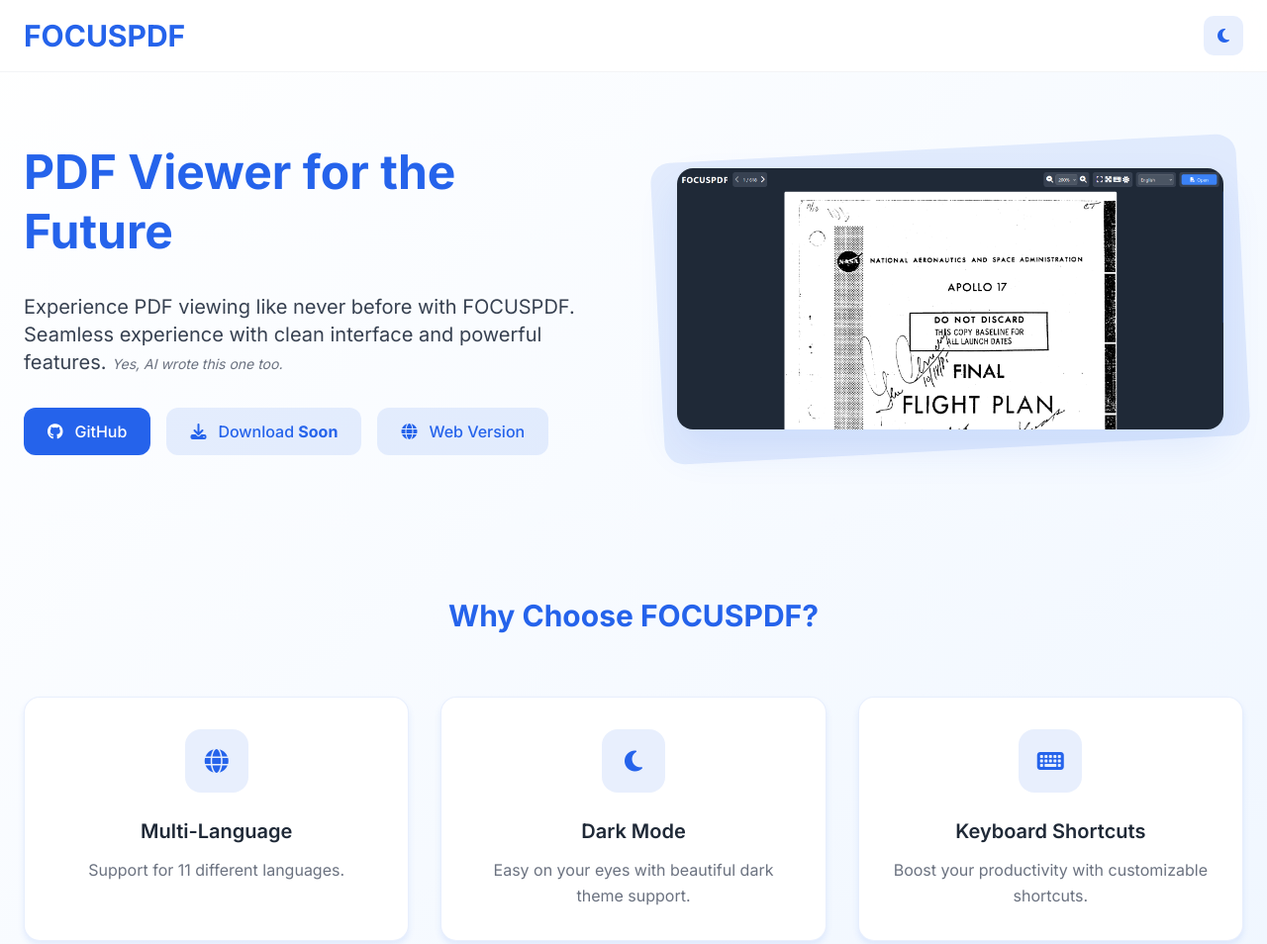
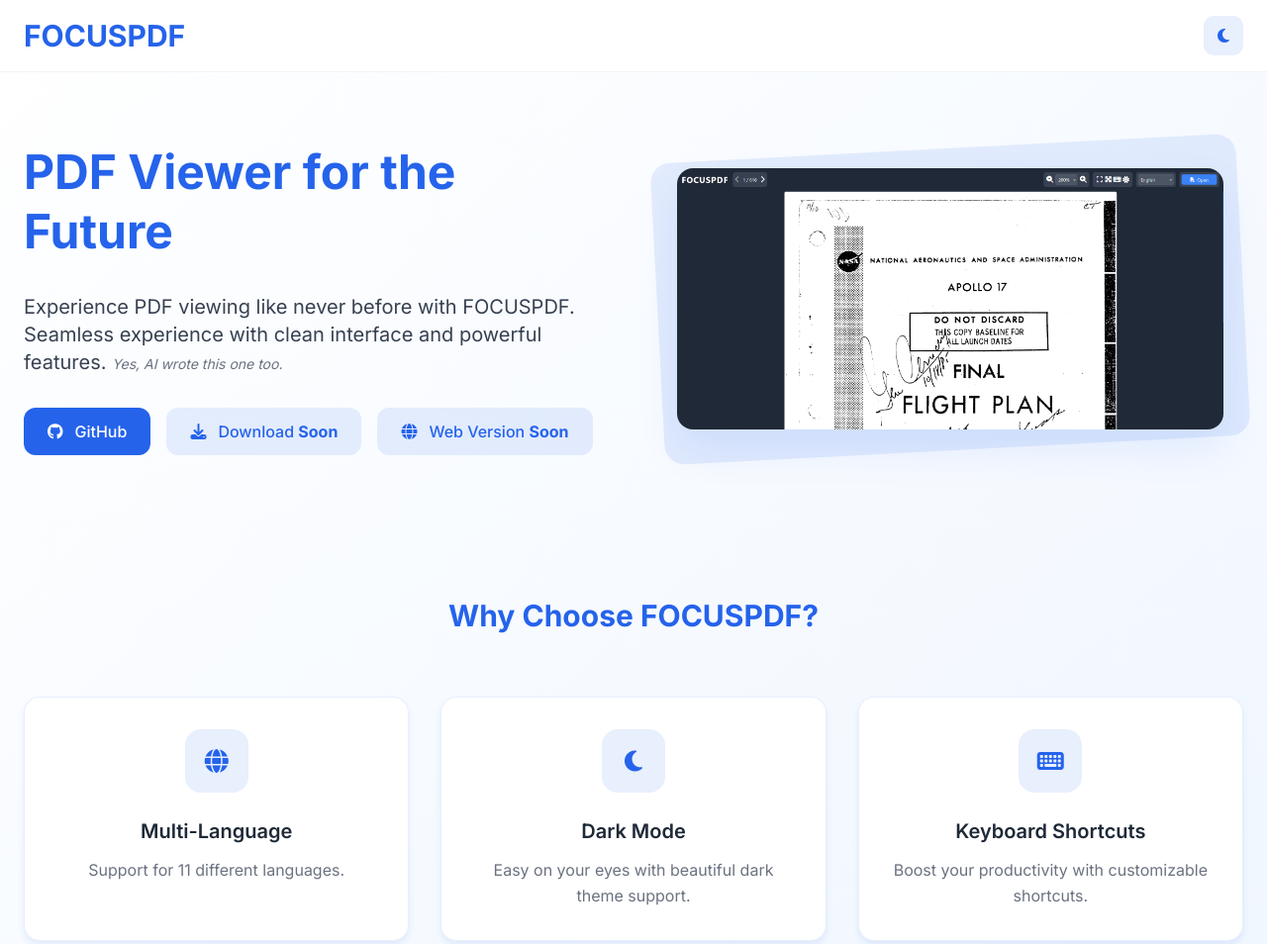
Before and after one commit to FOCUSPDF/home, a plain HTML site: page index.html in a window 1280 px wide. Shown: the top 954 px of the page at 99% size. Drawn offline with Linux system fonts and the light colour scheme.

Commit message:
Update index.html

```diff
--- a/index.html
+++ b/index.html
@@ -3,7 +3,7 @@
 <head>
     <meta charset="UTF-8">
     <meta name="viewport" content="width=device-width, initial-scale=1.0">
-    <title>FOCUSPDF - Modern PDF Viewer</title>
+    <title>FOCUSPDF - Home</title>
     <link rel="icon" href="img/favicon.ico" type="image/x-icon">
     <link rel="stylesheet" href="style.css">
     <link rel="stylesheet" href="lib/all.min.css">
@@ -52,7 +52,7 @@
                         </a>
                         <a href="https://FOCUSPDF.github.io/viewer" class="action-button secondary">
                             <i class="fas fa-globe"></i>
-                            <span>Web Version</span>
+                            <span>Web Version <strong>Soon</strong></span>
                         </a>
                     </div>
                 </div>
```
